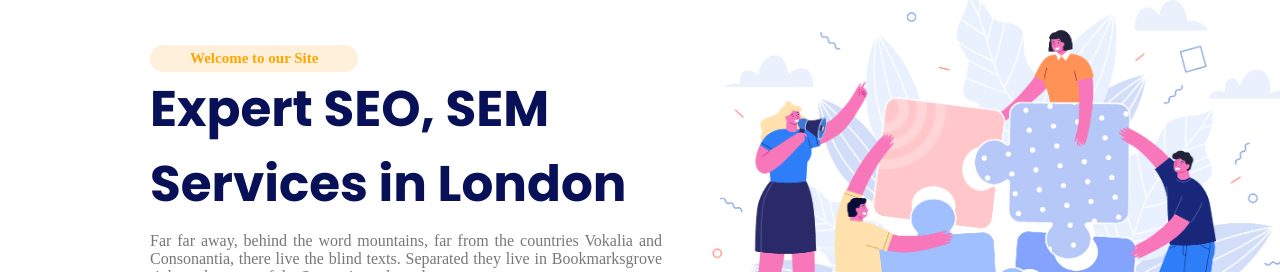
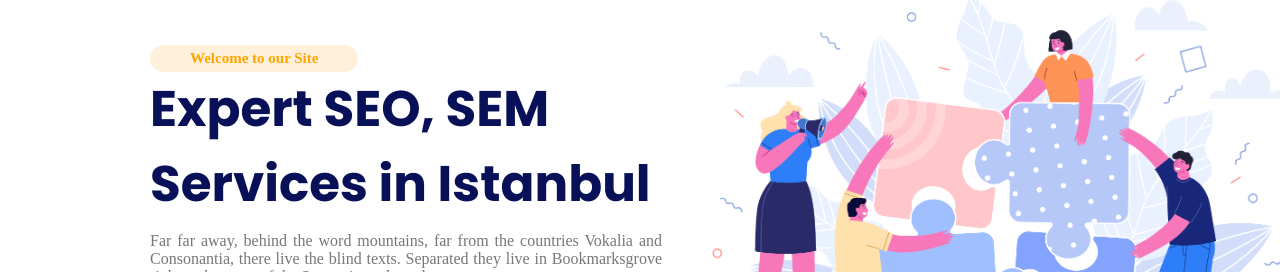
Before and after one commit to Web-Mustafiz/Agency, a plain HTML site: page index.html in a window 1280 px wide. Shown: the part 144-416 px from the top of the page. Drawn offline with Linux system fonts and the light colour scheme.

Commit message:
Digital Marketing Agency Sites

```diff
--- a/index.html
+++ b/index.html
@@ -27,7 +27,7 @@
         <section class="hero">
             <div class="hero-content halfwidth">
                 <h6>Welcome to our Site</h6>
-                <h1>Expert SEO, SEM Services in London</h1>
+                <h1>Expert SEO, SEM Services in Istanbul</h1>
                 <p>
                     Far far away, behind the word mountains, far from the countries Vokalia and Consonantia, there live the blind texts. Separated they live in Bookmarksgrove right at the coast of the Semantics, a large language ocean.
                 </p>
```
